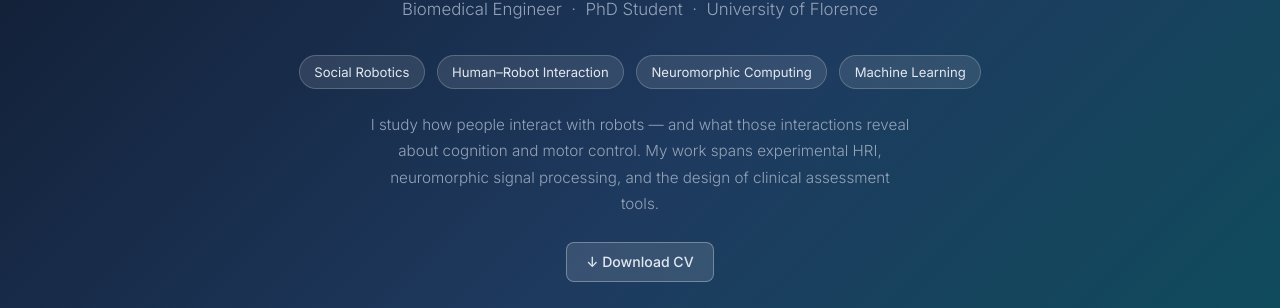
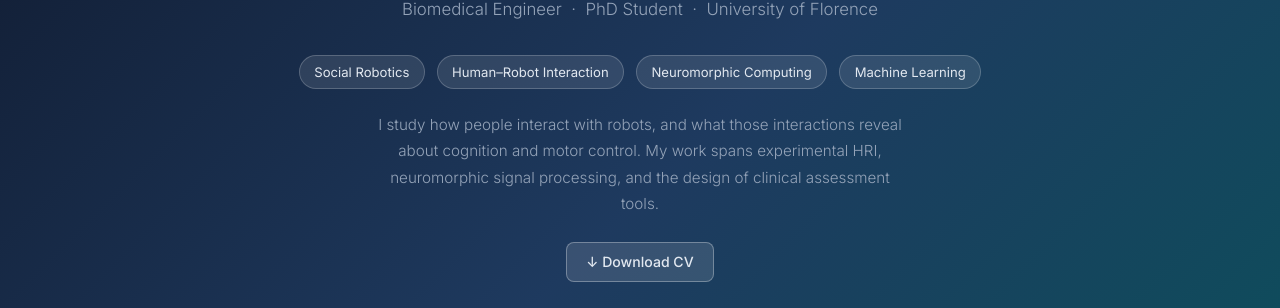
Before and after one commit to marcovmaselli/marcovmaselli.github.io, a Jekyll site: the page built from index.md, in a window 1280 px wide and 900 px high. Shown: the part 397-705 px from the top of the window. Built offline with Jekyll 4.4.1, drawn with Linux system fonts in a browser that asks for light colours; a style sheet for code colours, icons or effects is not loaded.

Commit message:
Fix typo in hero bio: replace em dash with a comma for clarity

```diff
--- a/_layouts/default.html
+++ b/_layouts/default.html
@@ -454,7 +454,7 @@
     <span class="badge">Neuromorphic Computing</span>
     <span class="badge">Machine Learning</span>
   </div>
-  <p class="hero-bio">I study how people interact with robots — and what those interactions reveal about cognition and motor control. My work spans experimental HRI, neuromorphic signal processing, and the design of clinical assessment tools.</p>
+  <p class="hero-bio">I study how people interact with robots, and what those interactions reveal about cognition and motor control. My work spans experimental HRI, neuromorphic signal processing, and the design of clinical assessment tools.</p>
   <div style="margin-top:1.5rem;">
     <a href="{{ '/assets/CV_MM.pdf' | relative_url }}" class="hero-cv-link" target="_blank">↓ Download CV</a>
   </div>
```
